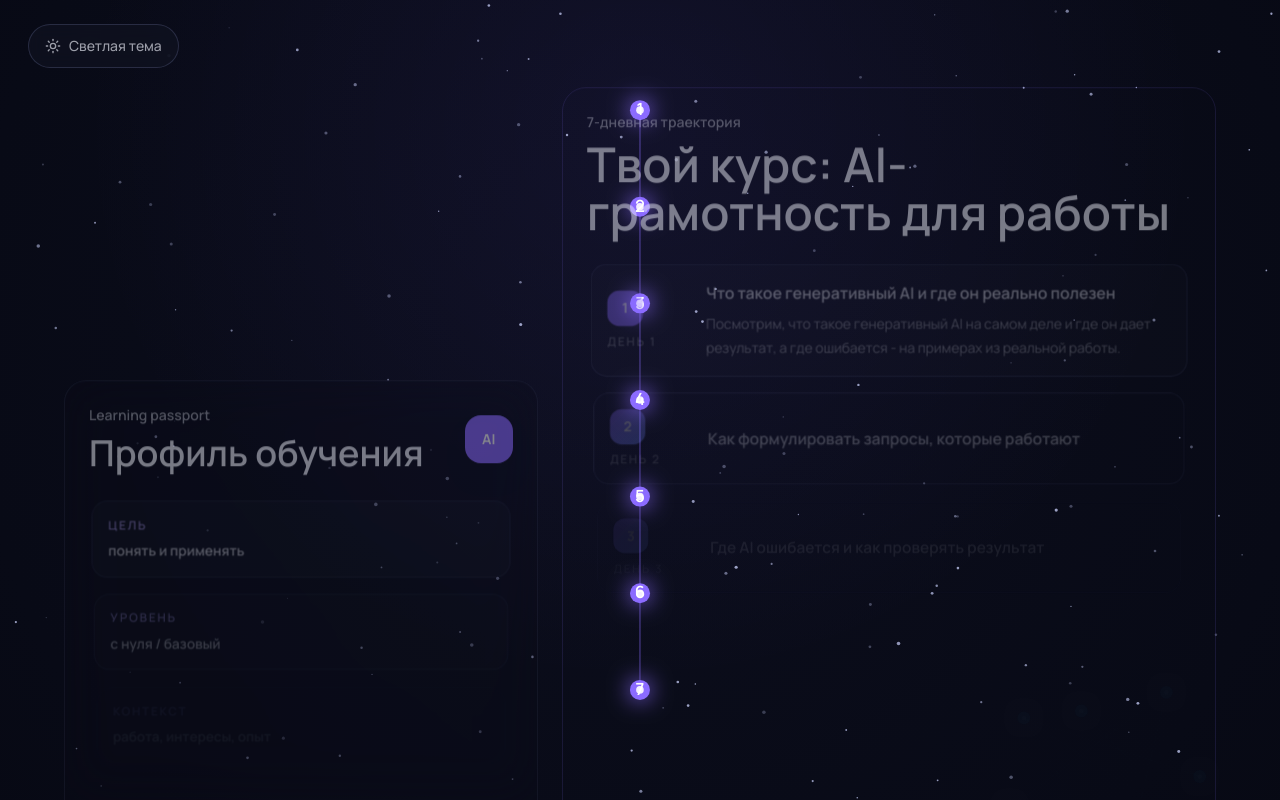
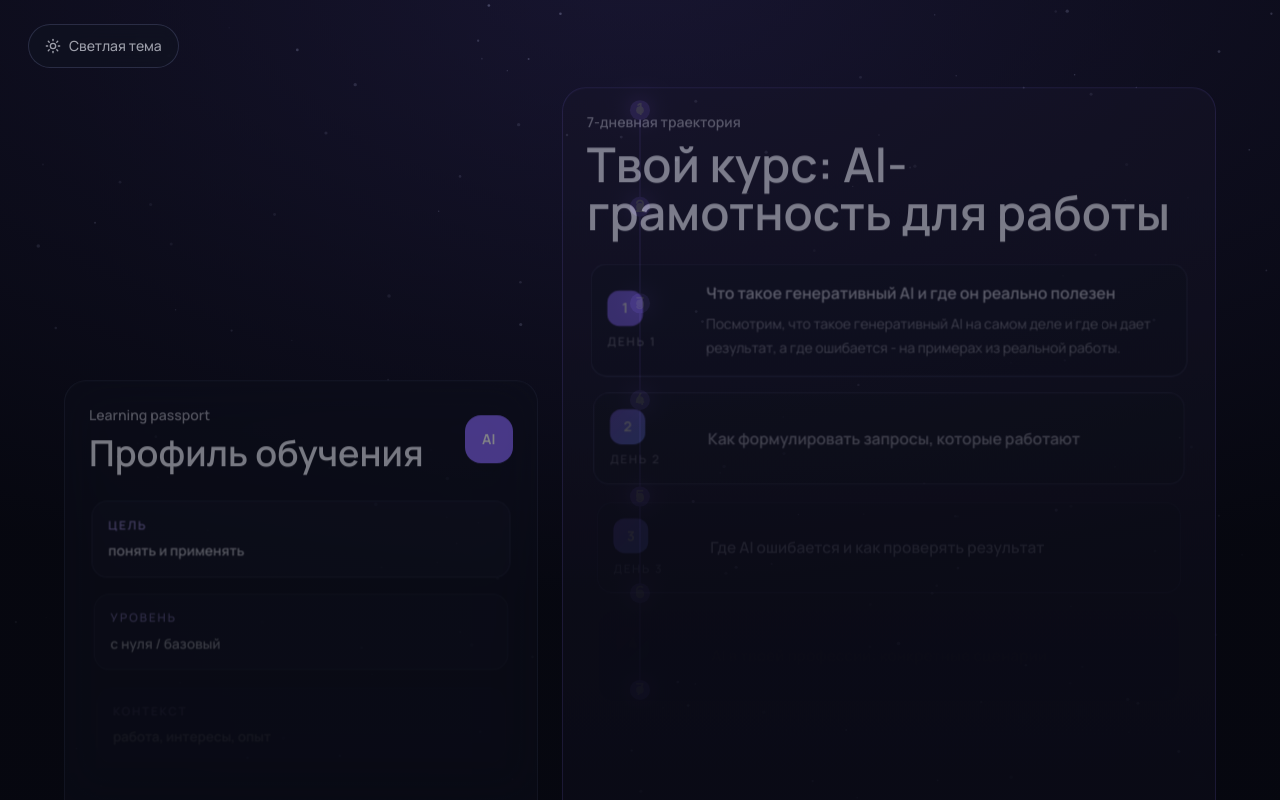
Before and after one commit to Ramilko37/edtech-ai, a Next.js app: page / in a window 1280 px wide. Both pictures are taken after a click on the button "Собрать мой курс". Built offline with nearby package versions, Linux system fonts and the light colour scheme.

Commit message:
Fix prototype visual layering

```diff
--- a/components/prototype/B2CPrototype.tsx
+++ b/components/prototype/B2CPrototype.tsx
@@ -62,15 +62,15 @@ const themeVars: Record<PrototypeTheme, ThemeVars> = {
     "--glass": "rgba(16,18,32,0.72)",
     "--glass-border": "rgba(150,160,220,0.2)",
     "--pill": "rgba(255,255,255,0.03)",
-    "--panel": "rgba(14,16,28,0.5)",
+    "--panel": "#0e101c",
     "--panel-border": "rgba(150,160,220,0.14)",
-    "--chip-bg": "rgba(255,255,255,0.035)",
-    "--node-rest-bg": "rgba(255,255,255,0.04)",
+    "--chip-bg": "#141626",
+    "--node-rest-bg": "#111321",
     "--node-rest-border": "rgba(150,160,220,0.25)",
     "--line": "linear-gradient(180deg,rgba(150,160,220,0.3),rgba(150,160,220,0.04))",
     "--badge-bg": "rgba(139,107,255,0.16)",
     "--badge-border": "rgba(139,107,255,0.3)",
-    "--lesson-grad": "linear-gradient(180deg, rgba(34,28,62,0.6), rgba(16,16,30,0.55))",
+    "--lesson-grad": "linear-gradient(180deg, #18162a, #0d0e1a)",
     "--lesson-border": "rgba(139,120,255,0.28)",
     "--course-bg": "radial-gradient(110% 80% at 50% -5%, rgba(28,24,54,0.62), rgba(6,7,15,0.93))",
     "--vignette": "radial-gradient(125% 95% at 50% 44%, rgba(6,7,15,0) 32%, rgba(6,7,15,0.55) 100%)",
@@ -95,15 +95,15 @@ const themeVars: Record<PrototypeTheme, ThemeVars> = {
     "--glass": "rgba(255,255,255,0.62)",
     "--glass-border": "rgba(255,255,255,0.85)",
     "--pill": "rgba(255,255,255,0.55)",
-    "--panel": "rgba(255,255,255,0.52)",
+    "--panel": "#ffffff",
     "--panel-border": "rgba(255,255,255,0.8)",
-    "--chip-bg": "rgba(255,255,255,0.5)",
-    "--node-rest-bg": "rgba(255,255,255,0.9)",
+    "--chip-bg": "#ffffff",
+    "--node-rest-bg": "#ffffff",
     "--node-rest-border": "rgba(255,255,255,0.9)",
     "--line": "linear-gradient(180deg,rgba(106,116,180,0.4),rgba(106,116,180,0.08))",
     "--badge-bg": "rgba(106,80,220,0.12)",
     "--badge-border": "rgba(106,80,220,0.3)",
-    "--lesson-grad": "linear-gradient(180deg, rgba(255,255,255,0.7), rgba(244,245,255,0.48))",
+    "--lesson-grad": "linear-gradient(180deg, #ffffff, #f4f5ff)",
     "--lesson-border": "rgba(255,255,255,0.85)",
     "--course-bg": "radial-gradient(58% 48% at 24% 4%, rgba(140,118,255,0.28), transparent 62%), radial-gradient(52% 46% at 92% 22%, rgba(110,128,255,0.18), transparent 60%), radial-gradient(62% 56% at 82% 96%, rgba(94,214,230,0.2), transparent 60%), linear-gradient(180deg, #edeffb 0%, #e6e8f6 100%)",
     "--vignette": "radial-gradient(125% 95% at 50% 44%, rgba(238,240,250,0) 38%, rgba(228,231,246,0.45) 100%)",
@@ -147,6 +147,27 @@ function hexA(hex: string, alpha: number) {
   const n = parseInt(hex.slice(1), 16);
 
   return `rgba(${(n >> 16) & 255},${(n >> 8) & 255},${n & 255},${alpha})`;
+}
+
+function quietZoneFactor(x: number, y: number, width: number, height: number, phase: PrototypePhase) {
+  if (phase !== "idle") {
+    return 1;
+  }
+
+  const isNarrow = width < 600;
+  const cx = width / 2;
+  const cy = isNarrow ? height * 0.42 : height * 0.48;
+  const rx = isNarrow ? width * 0.95 : Math.max(220, Math.min(width * 0.48, 500));
+  const ry = isNarrow ? height * 0.38 : Math.max(260, Math.min(height * 0.44, 360));
+  const dx = (x - cx) / rx;
+  const dy = (y - cy) / ry;
+  const distance = dx * dx + dy * dy;
+
+  if (distance >= 1.2) {
+    return 1;
+  }
+
+  return Math.max(isNarrow ? 0.02 : 0.05, Math.min(1, distance * (isNarrow ? 0.35 : 0.75)));
 }
 
 function buildClusters(): BuiltCluster[] {
@@ -295,7 +316,9 @@ export function B2CPrototype() {
       let bx = 0;
       let by = 0;
 
-      if (phaseRef.current === "idle") {
+      const currentPhase = phaseRef.current;
+
+      if (currentPhase === "idle") {
         bx = Math.sin(t * 0.0004) * 8;
         by = Math.cos(t * 0.00033) * 6;
       }
@@ -318,9 +341,10 @@ export function B2CPrototype() {
         if (star.x > 1) star.x -= 1;
         if (star.x < 0) star.x += 1;
 
-        const alpha = (0.25 + (Math.sin(t * star.sp + star.ph) * 0.5 + 0.5) * 0.5) * pal.starA;
         const sx = star.x * w - bx * 0.25;
         const sy = star.y * h - by * 0.25;
+        const quiet = quietZoneFactor(sx, sy, w, h, currentPhase);
+        const alpha = (0.25 + (Math.sin(t * star.sp + star.ph) * 0.5 + 0.5) * 0.5) * pal.starA * quiet;
 
         ctx.globalAlpha = alpha;
         ctx.fillStyle = `rgb(${pal.star})`;
@@ -368,33 +392,36 @@ export function B2CPrototype() {
         });
 
         ctx.lineWidth = Math.max(0.6, 0.85 * camera.scale);
-        ctx.strokeStyle = hexA(color, alpha * 0.4);
-        ctx.beginPath();
 
         for (const [from, to] of cluster.links) {
           const p = toScreen(positions[from].x, positions[from].y, bx, by);
           const q = toScreen(positions[to].x, positions[to].y, bx, by);
+          const quiet = quietZoneFactor((p.x + q.x) / 2, (p.y + q.y) / 2, w, h, currentPhase);
+
+          ctx.strokeStyle = hexA(color, alpha * 0.4 * quiet);
+          ctx.beginPath();
           ctx.moveTo(p.x, p.y);
           ctx.lineTo(q.x, q.y);
+          ctx.stroke();
         }
-
-        ctx.stroke();
 
         const baseR = isActive ? 6 : 4;
         for (let i = 0; i < positions.length; i += 1) {
           const p = toScreen(positions[i].x, positions[i].y, bx, by);
           const r = baseR * camera.scale;
+          const quiet = quietZoneFactor(p.x, p.y, w, h, currentPhase);
+          const nodeAlpha = alpha * quiet;
 
           ctx.save();
-          ctx.globalAlpha = alpha;
+          ctx.globalAlpha = nodeAlpha;
           ctx.shadowColor = color;
-          ctx.shadowBlur = (isActive ? 22 : 12) * Math.min(1, camera.scale);
+          ctx.shadowBlur = (isActive ? 22 : 12) * Math.min(1, camera.scale) * quiet;
           ctx.fillStyle = color;
           ctx.beginPath();
           ctx.arc(p.x, p.y, r, 0, Math.PI * 2);
           ctx.fill();
           ctx.shadowBlur = 0;
-          ctx.globalAlpha = alpha * 0.9;
+          ctx.globalAlpha = nodeAlpha * 0.9;
           ctx.fillStyle = pal.core;
           ctx.beginPath();
           ctx.arc(p.x, p.y, r * 0.38, 0, Math.PI * 2);
@@ -403,7 +430,7 @@ export function B2CPrototype() {
 
           if (isLocked && assemble > 0.55) {
             ctx.save();
-            ctx.globalAlpha = Math.min(1, (assemble - 0.55) / 0.3);
+            ctx.globalAlpha = Math.min(1, (assemble - 0.55) / 0.3) * quiet;
             ctx.fillStyle = pal.num;
             ctx.font = `600 ${12 * Math.min(1.4, camera.scale)}px Manrope, sans-serif`;
             ctx.textAlign = "center";
@@ -414,7 +441,7 @@ export function B2CPrototype() {
 
           if (isActive && assemble < 0.32 && cluster.cfg.tags?.[i]) {
             ctx.save();
-            ctx.globalAlpha = ((0.32 - assemble) / 0.32) * 0.95 * alpha;
+            ctx.globalAlpha = ((0.32 - assemble) / 0.32) * 0.95 * alpha * quiet;
             ctx.fillStyle = pal.tag;
             ctx.font = "500 12px Manrope, sans-serif";
             ctx.textAlign = "left";
@@ -426,8 +453,9 @@ export function B2CPrototype() {
 
         if (!isLocked || assemble < 0.2) {
           const c = toScreen(cluster.cfg.cx, cluster.cfg.cy - 78, bx, by);
+          const quiet = quietZoneFactor(c.x, c.y, w, h, currentPhase);
           ctx.save();
-          ctx.globalAlpha = alpha * (isActive ? 0.95 : 0.6);
+          ctx.globalAlpha = alpha * (isActive ? 0.95 : 0.6) * quiet;
           ctx.fillStyle = isActive ? pal.labelOn : pal.labelOff;
           ctx.font = `${isActive ? "600" : "500"} ${isActive ? 14 : 12.5}px Manrope, sans-serif`;
           ctx.textAlign = "center";
@@ -568,7 +596,8 @@ export function B2CPrototype() {
               <button
                 type="button"
                 onClick={() => submit()}
-                className="inline-flex min-h-11 shrink-0 items-center gap-2 rounded-[13px] bg-[var(--accent-grad)] px-4 py-3 text-sm font-semibold text-white shadow-[0_10px_26px_-10px_rgba(120,100,255,0.75)] transition hover:-translate-y-0.5 hover:brightness-110 sm:px-5"
+                className="inline-flex min-h-11 shrink-0 items-center gap-2 rounded-[13px] px-4 py-3 text-sm font-semibold text-white shadow-[0_10px_26px_-10px_rgba(120,100,255,0.75)] transition hover:-translate-y-0.5 hover:brightness-110 sm:px-5"
+                style={{ background: "var(--accent-grad)" }}
               >
                 <span className="hidden sm:inline">Собрать мой курс</span>
                 <Send aria-hidden className="size-4" />
@@ -612,7 +641,10 @@ export function B2CPrototype() {
       ) : null}
 
       {phase === "course" ? (
-        <section className="absolute inset-0 z-10 overflow-y-auto bg-[var(--course-bg)] px-4 py-20 sm:px-6 lg:px-8">
+        <section
+          className="absolute inset-0 z-10 overflow-y-auto px-4 py-20 sm:px-6 lg:px-8"
+          style={{ background: "var(--course-bg)" }}
+        >
           <div className="mx-auto grid min-h-[calc(100svh-10rem)] w-full max-w-6xl items-center gap-6 lg:grid-cols-[0.84fr_1.16fr]">
             <aside className="prototype-fade rounded-[22px] border border-[var(--panel-border)] bg-[var(--panel)] p-5 shadow-[var(--panel-shadow)] backdrop-blur-xl sm:p-6">
               <div className="flex items-center justify-between gap-4">
@@ -664,7 +696,10 @@ export function B2CPrototype() {
             </aside>
 
             <div className="prototype-fade space-y-4">
-              <div className="rounded-[24px] border border-[var(--lesson-border)] bg-[var(--lesson-grad)] p-5 shadow-[var(--lesson-shadow)] backdrop-blur-xl sm:p-6">
+              <div
+                className="rounded-[24px] border border-[var(--lesson-border)] p-5 shadow-[var(--lesson-shadow)] backdrop-blur-xl sm:p-6"
+                style={{ background: "var(--lesson-grad)" }}
+              >
                 <p className="text-sm font-semibold text-[var(--text-2)]">7-дневная траектория</p>
                 <h2 className="mt-2 text-3xl font-semibold leading-tight text-[var(--text)] sm:text-5xl">
                   {course.title}
```
